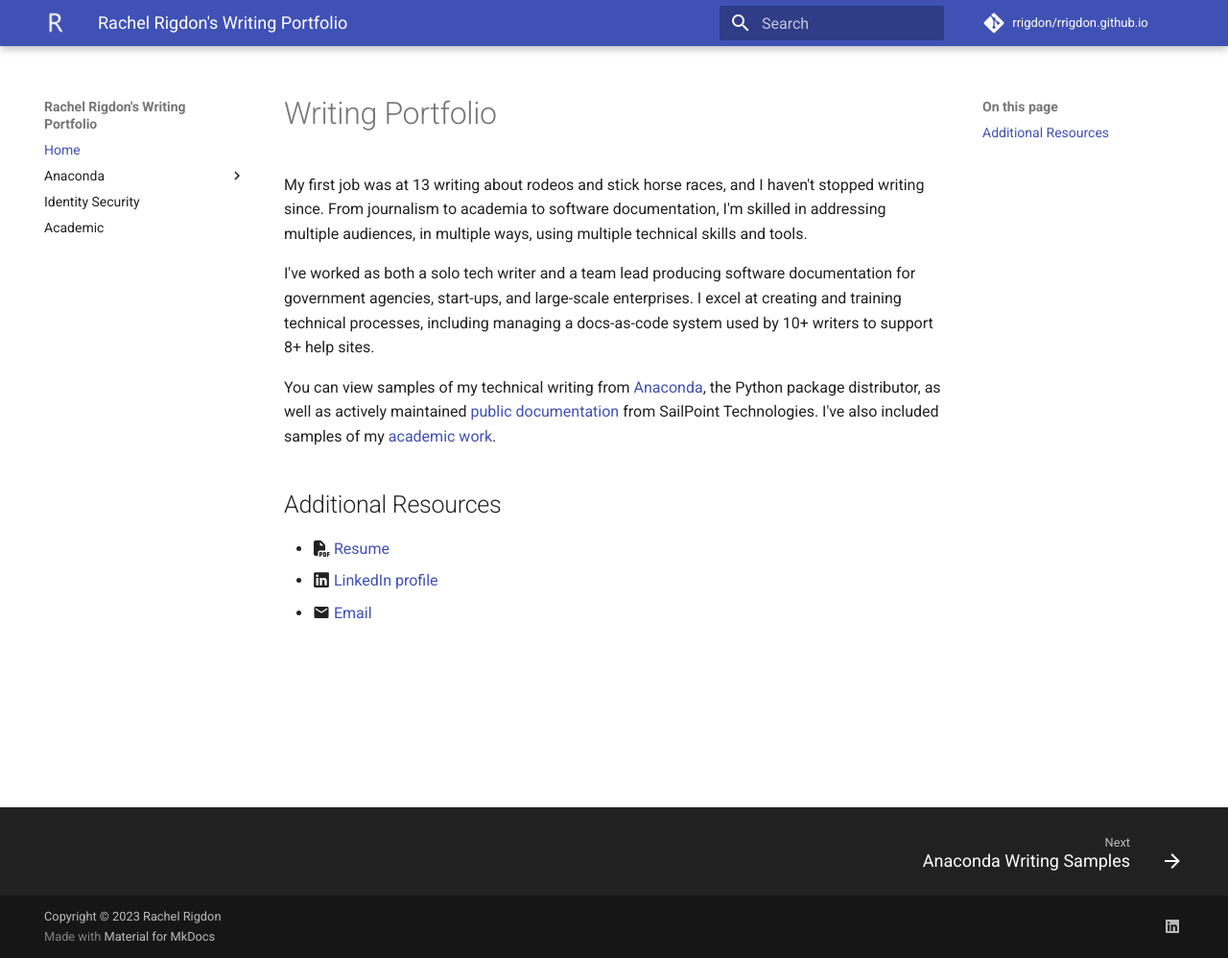
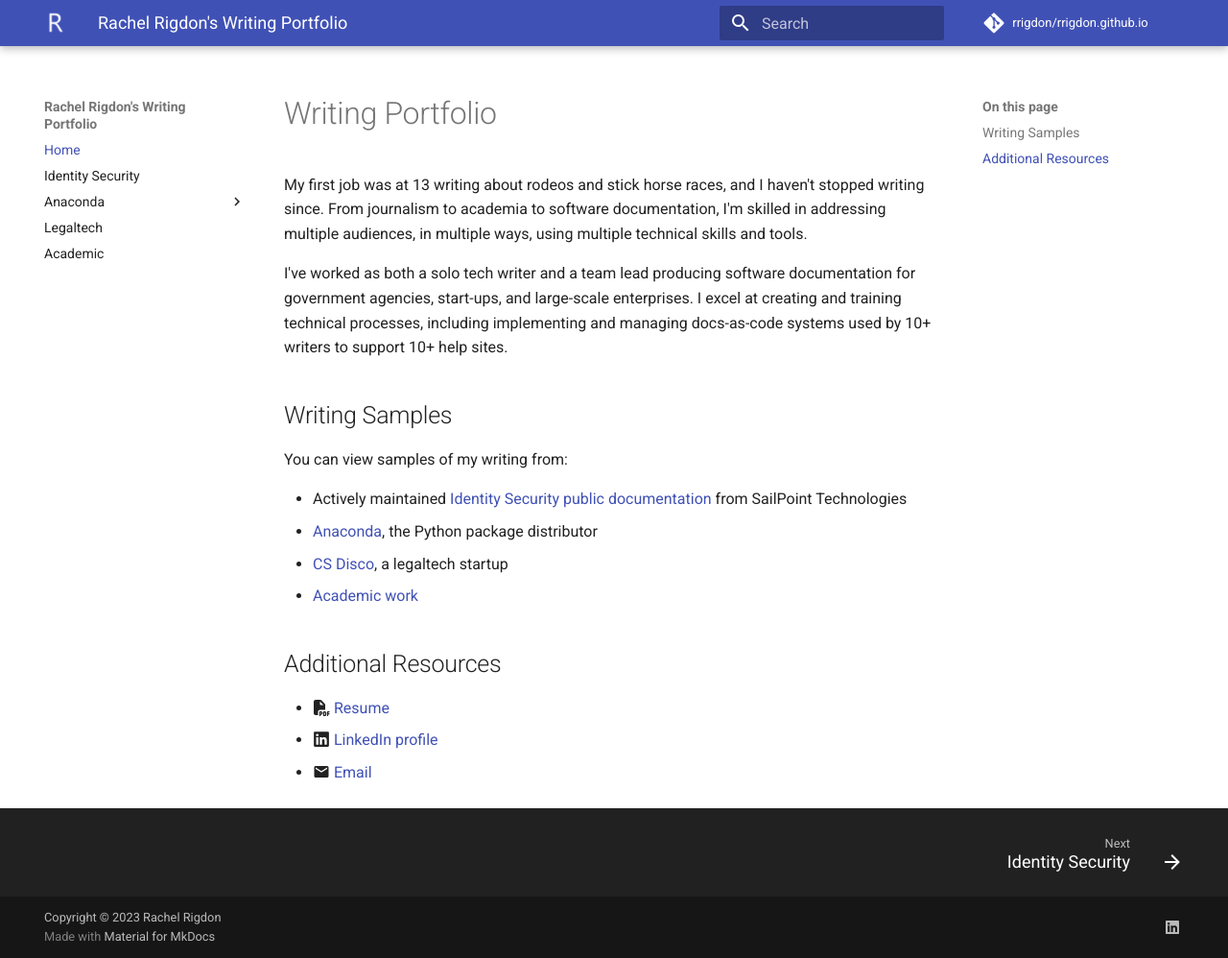
Before and after one commit to rrigdon/rrigdon.github.io, an MkDocs documentation site: the page built from docs/index.md, in a window 1280 px wide and 998 px high. Shown: the whole window at 96% size. Built offline with MkDocs 1.6.1 and Material for MkDocs 9.7.7, drawn with Linux system fonts in a browser that asks for light colours; comment, search, counter and statistics services are not loaded.

Commit message:
added disco

```diff
--- a/docs/index.md
+++ b/docs/index.md
@@ -2,9 +2,15 @@
 
 My first job was at 13 writing about rodeos and stick horse races, and I haven't stopped writing since. From journalism to academia to software documentation, I'm skilled in addressing multiple audiences, in multiple ways, using multiple technical skills and tools.
 
-I've worked as both a solo tech writer and a team lead producing software documentation for government agencies, start-ups, and large-scale enterprises. I excel at creating and training technical processes, including managing a docs-as-code system used by 10+ writers to support 8+ help sites.
+I've worked as both a solo tech writer and a team lead producing software documentation for government agencies, start-ups, and large-scale enterprises. I excel at creating and training technical processes, including implementing and managing docs-as-code systems used by 10+ writers to support 10+ help sites.
 
-You can view samples of my technical writing from [Anaconda](anaconda/index.md), the Python package distributor, as well as actively maintained [public documentation](id_security.md) from SailPoint Technologies. I've also included samples of my [academic work](academic.md).
+## Writing Samples
+You can view samples of my writing from:
+
+- Actively maintained [Identity Security public documentation](id_security.md) from SailPoint Technologies
+- [Anaconda](anaconda/index.md), the Python package distributor
+- [CS Disco](disco/index.md), a legaltech startup
+- [Academic work](academic.md)
 
 ## Additional Resources
 
--- a/mkdocs.yml
+++ b/mkdocs.yml
@@ -93,6 +93,7 @@
 # Page tree
 nav:
   - Home: index.md
+  - Identity Security: id_security.md
   - Anaconda:
     - anaconda/index.md
     - Conda-build recipes: anaconda/recipe.md
@@ -100,8 +101,9 @@
     - Building conda packages: anaconda/building-conda-packages.md
     - Building conda packages from scratch: anaconda/build-pkgs.md
     - Using conda with Travis CI: anaconda/use-conda-with-travis-ci.md
-  - Identity Security: id_security.md
+  - Legaltech: disco/index.md
   - Academic: academic.md
+
 
 docs_dir:
   docs
```
Also changed, not shown: docs/disco/index.md (added, +5 -0 lines), 1 other file.
